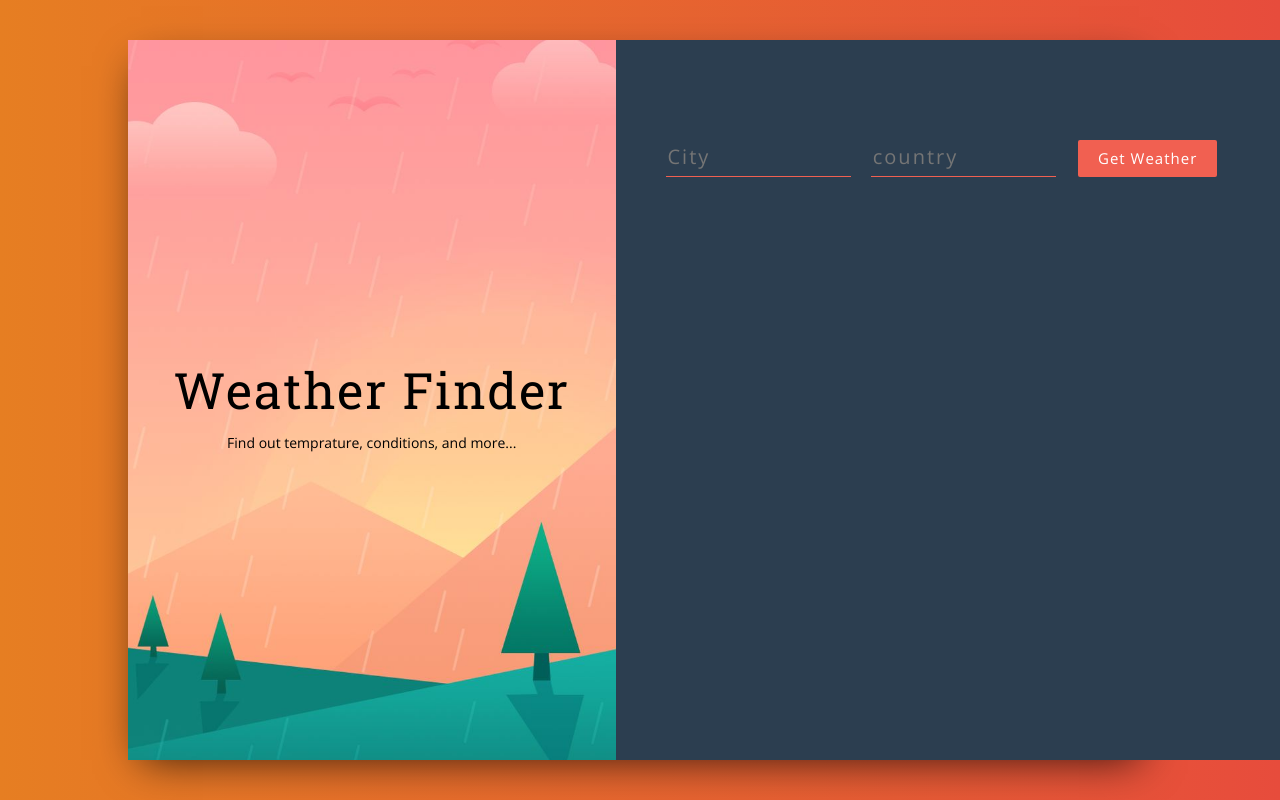
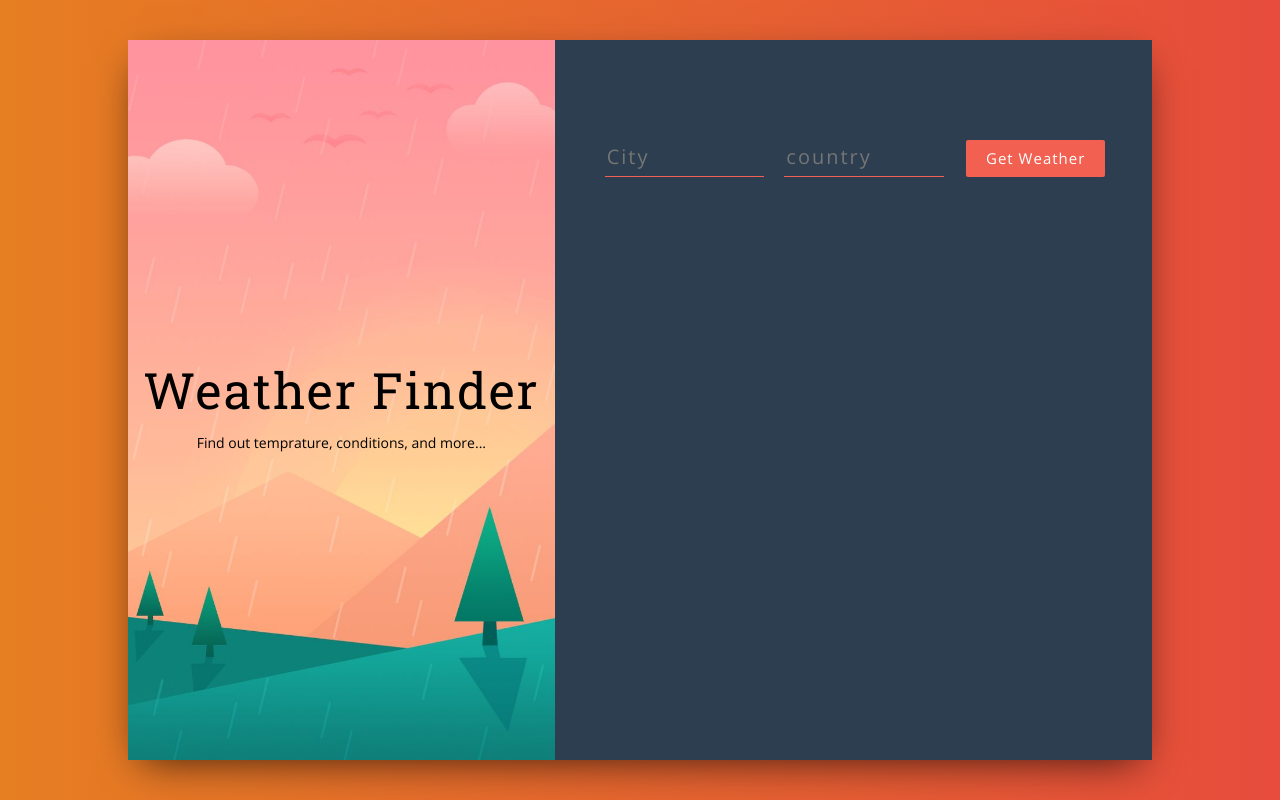
Before and after one commit to abdihashii/react-weather-app, a React (Create React App) app: page / in a window 1280 px wide. Built offline with nearby package versions, Linux system fonts and the light colour scheme.

Commit message:
Fixing width issue by adding container-fluid class instead of container

```diff
--- a/src/App.js
+++ b/src/App.js
@@ -64,7 +64,7 @@ class App extends React.Component {
       <div>
         <div className="wrapper">
           <div className="main">
-            <div className="container">
+            <div className="container-fluid">
               <div className="row">
                 <div className="col-xs-5 title-container">
                   <Titles />
```
